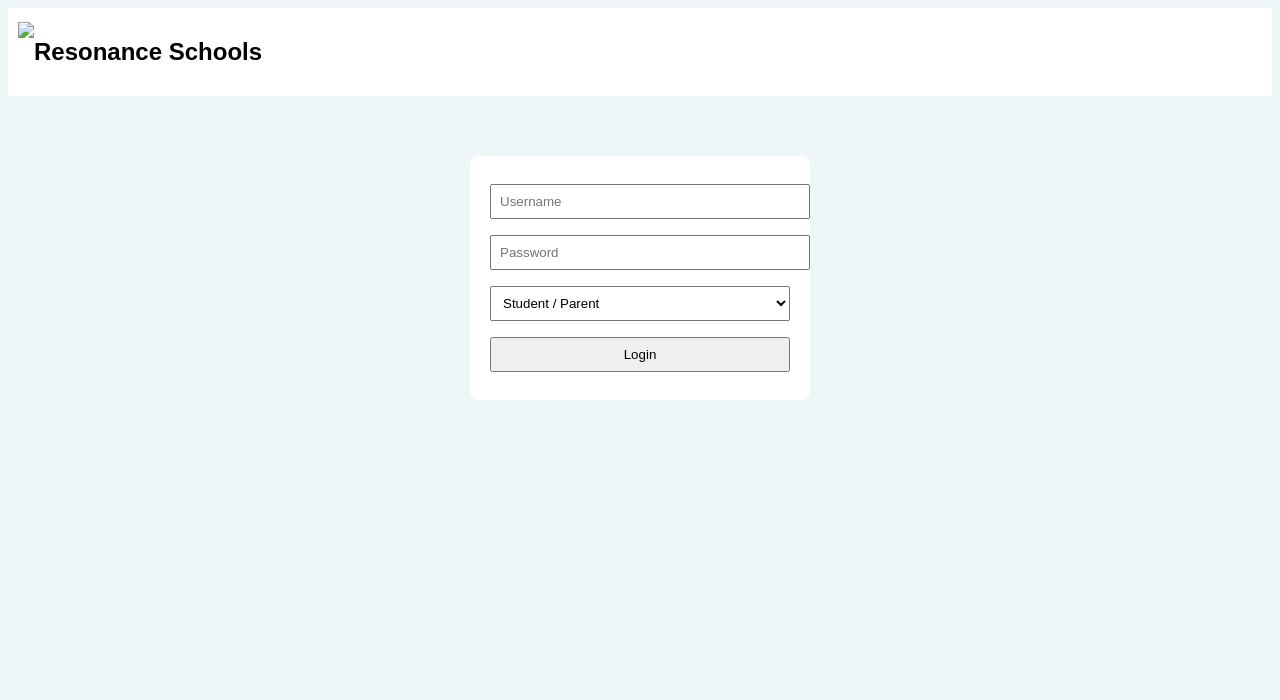
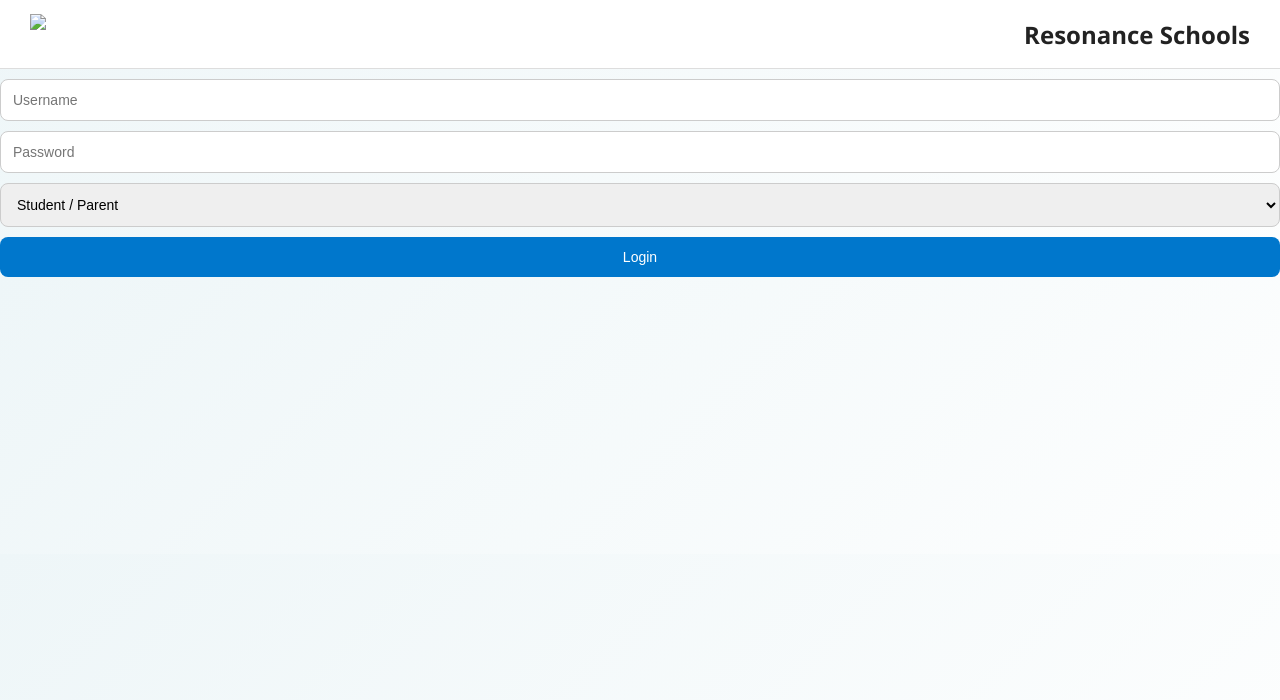
Before and after one commit to showrya-s/resonance_smartlearn_portal, a Flask app: page / in a window 1280 px wide. Shown: the top 700 px of the page. Run offline with Flask 3, Linux system fonts and the light colour scheme.

Commit message:
Update style.css

```diff
--- a/static/style.css
+++ b/static/style.css
@@ -1,25 +1,110 @@
-body {
-    font-family: Arial;
-    background: #eef6f8;
+* {
+    margin: 0;
+    padding: 0;
+    box-sizing: border-box;
 }
 
+body {
+    font-family: "Segoe UI", Arial, sans-serif;
+    background: linear-gradient(135deg, #eef6f8, #fdfefe);
+    color: #222;
+    overflow-x: hidden;
+}
+
+/* ---------- HEADER ---------- */
 .header {
+    position: sticky;
+    top: 0;
+    z-index: 1000;
     background: white;
-    padding: 10px;
+    padding: 14px 30px;
     display: flex;
     align-items: center;
+    justify-content: space-between;
+    border-bottom: 1px solid #ddd;
 }
 
-.login-box {
-    width: 300px;
-    margin: 60px auto;
-    background: white;
-    padding: 20px;
-    border-radius: 8px;
+.header img {
+    height: 40px;
 }
 
-input, select, button {
+.nav {
+    display: flex;
+    gap: 20px;
+}
+
+.nav a {
+    text-decoration: none;
+    color: #444;
+    font-weight: 500;
+}
+
+.nav a:hover {
+    color: #0077cc;
+}
+
+/* ---------- CONTAINERS ---------- */
+.container {
+    max-width: 1100px;
+    margin: auto;
+    padding: 40px 20px;
+}
+
+/* ---------- CARDS ---------- */
+.card {
+    background: white;
+    padding: 25px;
+    border-radius: 12px;
+    box-shadow: 0 8px 20px rgba(0,0,0,0.06);
+    margin-bottom: 25px;
+}
+
+/* ---------- FORMS ---------- */
+input, select, textarea, button {
     width: 100%;
-    margin: 8px 0;
-    padding: 8px;
+    padding: 12px;
+    margin-top: 10px;
+    border-radius: 8px;
+    border: 1px solid #ccc;
+    font-size: 14px;
 }
+
+button {
+    background: #0077cc;
+    color: white;
+    border: none;
+    cursor: pointer;
+}
+
+button:hover {
+    background: #005fa3;
+}
+
+/* ---------- CHAT ---------- */
+.chat-box {
+    height: 300px;
+    overflow-y: auto;
+    border: 1px solid #ddd;
+    padding: 15px;
+    border-radius: 10px;
+    background: #fafafa;
+}
+
+.message {
+    margin-bottom: 12px;
+}
+
+.user {
+    text-align: right;
+    color: #0077cc;
+}
+
+.ai {
+    text-align: left;
+    color: #333;
+}
+
+/* ---------- FOOTER SPACE ---------- */
+.spacer {
+    height: 200px;
+}
```
